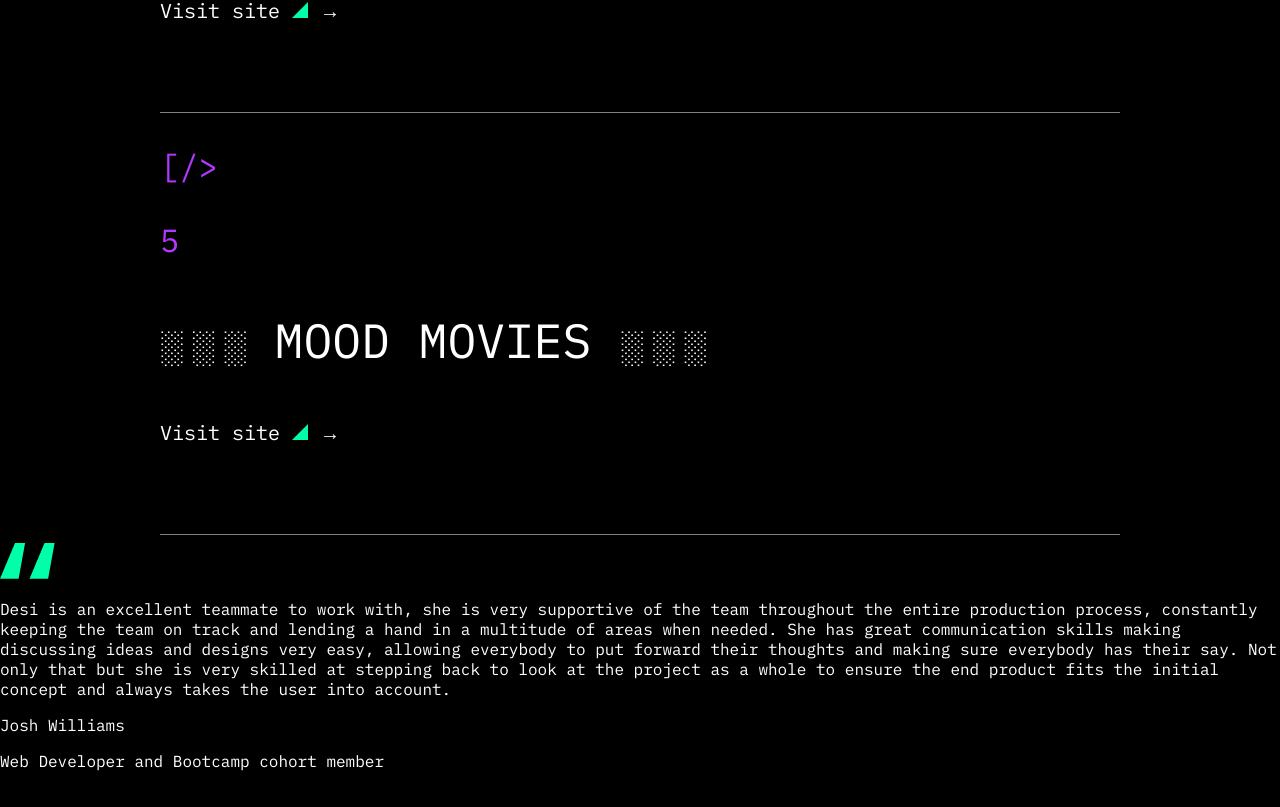
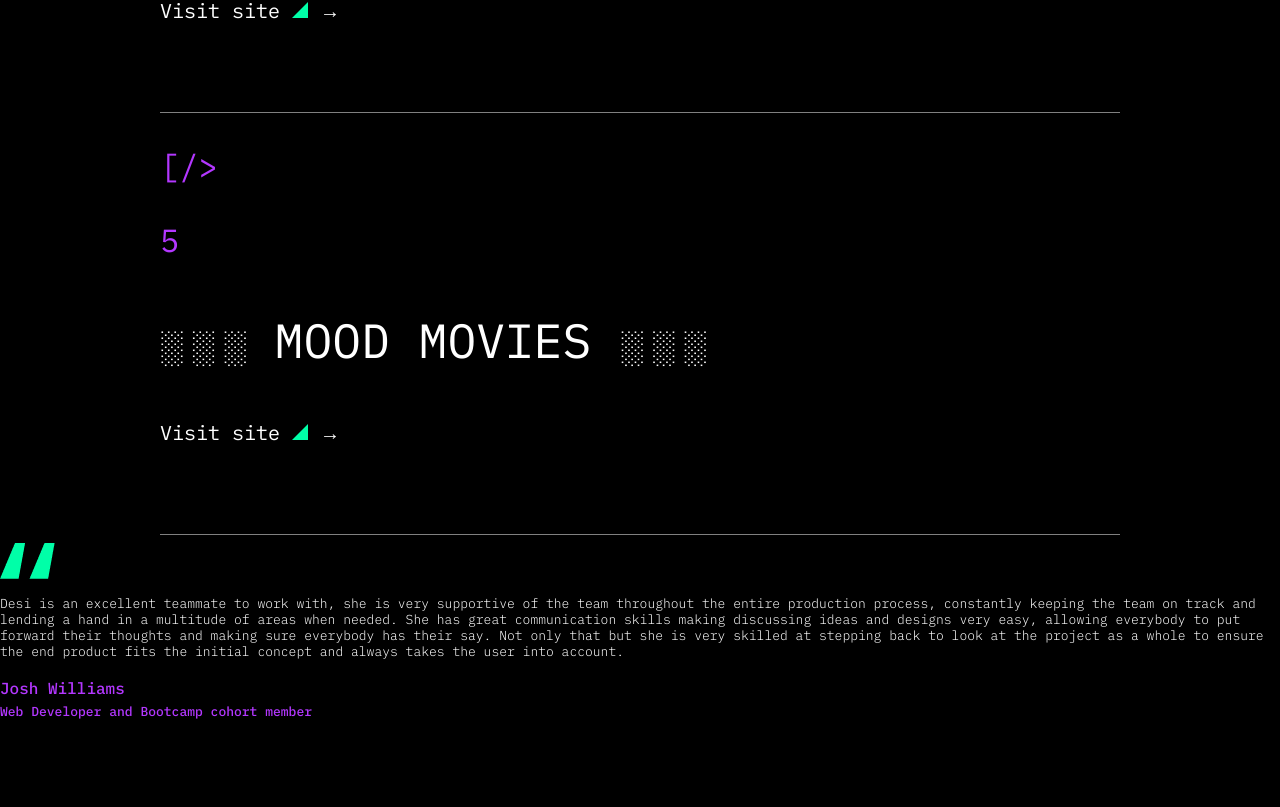
Before and after one commit to DesislavaMetodieva/portfolio, a React (Create React App) app: page / in a window 1280 px wide. Shown: the part 3238-4045 px from the top of the page. After the commit the page ends 4010 px from the top, so only its background shows below. Built offline with nearby package versions, Linux system fonts and the light colour scheme.

Commit message:
Added style to Testimonials component

```diff
--- a/src/components/Testimonials/Testimonials.css
+++ b/src/components/Testimonials/Testimonials.css
@@ -1,3 +1,33 @@
 .testimonial-container {
     color: white;
 }
+
+.testimonial-box {
+    padding-top: 80px;
+    margin: 0 auto;
+    align-content: center;
+    max-width: 680px;
+}
+
+.quote-text {
+    font-size: 13px;
+    font-weight: 300;
+    line-height: 16px;
+}
+
+.author-p {
+    font-size: 16px;
+    font-weight: 500;
+    line-height: 24px;
+    color: var(--purple);
+    margin-bottom: 4px;
+}
+
+.role-p {
+    padding: 0;
+    margin: 0;
+    font-size: 13px;
+    font-weight: 500;
+    line-height: 16px;
+    color: var(--purple);
+}
--- a/src/components/Testimonials/Testimonials.js
+++ b/src/components/Testimonials/Testimonials.js
@@ -25,8 +25,8 @@ const Testimonials = () => {
       </div>
       <div className="testimonial-container">
         <p className="quote-text">{currentTestimonial.text}</p>
-        <p className="author">{currentTestimonial.author}</p>
-        <p className="author">{currentTestimonial.role}</p>
+        <p className="author-p">{currentTestimonial.author}</p>
+        <p className="role-p">{currentTestimonial.role}</p>
       </div>
     </div>
   );
```
